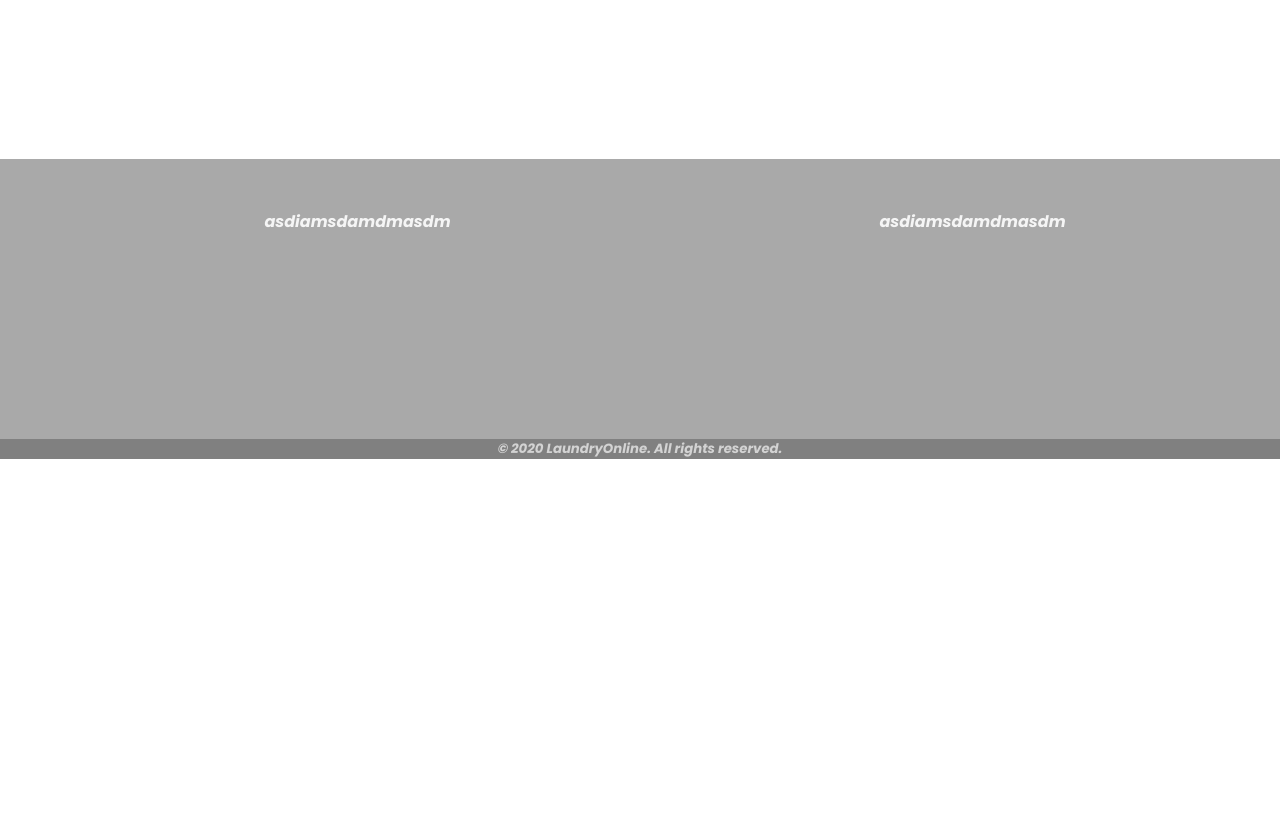
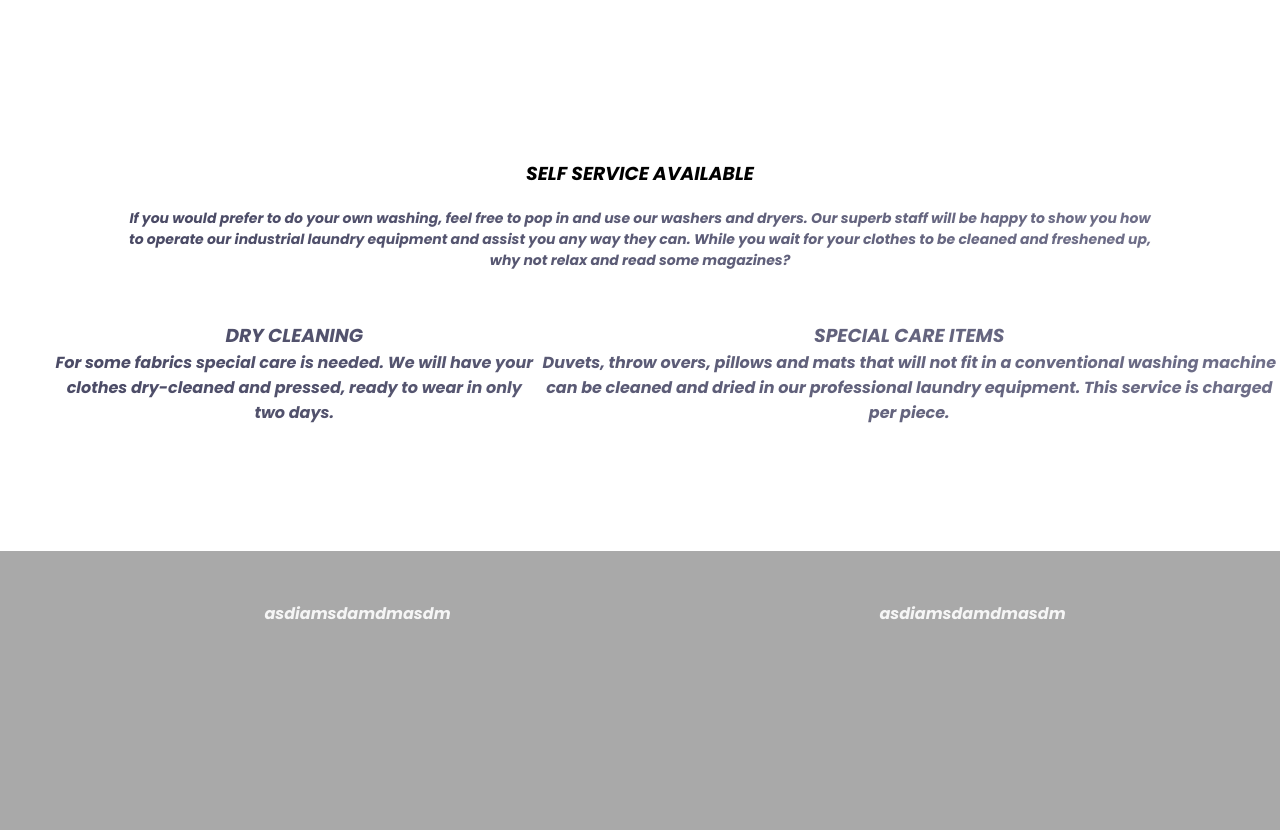
Before and after one commit to RaphaelQSmith/lavanderia, a PHP site: page / in a window 1280 px wide. Shown: the part 561-1391 px from the top of the page. Before the commit the page ends 1020 px from the top, so only its background shows below. Run offline with PHP 8.4, Linux system fonts and the light colour scheme.

Commit message:
Main page text

```diff
--- a/index.html
+++ b/index.html
@@ -42,6 +42,30 @@
 		<img class="medium-circle" src="./img/mid-eclipse.svg" alt="" />
         <img class="small-circle" src="./img/small-eclipse.svg" alt="" /> -->
     </main>
+    <div class="subitem">
+        <h3>SELF SERVICE AVAILABLE</h3>
+        <p>
+            If you would prefer to do your own washing, feel free to pop in and use our washers and dryers.
+            Our superb staff will be happy to show you how to operate our industrial laundry equipment and assist you any way they can.
+            While you wait for your clothes to be cleaned and freshened up, why not relax and read some magazines?
+        </p>
+    </div>
+    <div class="subitem-container">
+            <div class="subcard">
+                <h3>DRY CLEANING</h3>
+                <p>
+                    For some fabrics special care is needed.
+                    We will have your clothes dry-cleaned and pressed, ready to wear in only two days.
+                </p>
+            </div>
+            <div class="subcard">
+                <h3>SPECIAL CARE ITEMS</h3>
+                <p>
+                    Duvets, throw overs, pillows and mats that will not fit in a conventional washing machine can be cleaned and dried in our professional laundry equipment.
+                    This service is charged per piece.
+                </p>
+            </div>
+    </div>
     <div class="footer-container">
         <div class="card-footer">
             <footer>asdiamsdamdmasdm</footer>
--- a/style.css
+++ b/style.css
@@ -125,3 +125,27 @@ nav{
     color: lightgray;
 
 }
+.subitem{
+    text-align: center;
+    width: 80%;
+    margin: auto;
+
+}
+.subitem p {
+    margin-top: 2%;
+    font-size: 14px;
+    background: linear-gradient(to right, #494964, #6f6f89);
+    -webkit-background-clip: text;
+    -webkit-text-fill-color: transparent;
+}
+.subitem-container{
+    text-align: center;
+    height: 35vh;
+    padding: 50px 0px 0px 50px;
+    margin: auto;
+    display: flex;
+    flex: 2;
+    background: linear-gradient(to right, #494964, #6f6f89);
+    -webkit-background-clip: text;
+    -webkit-text-fill-color: transparent;
+}
```
